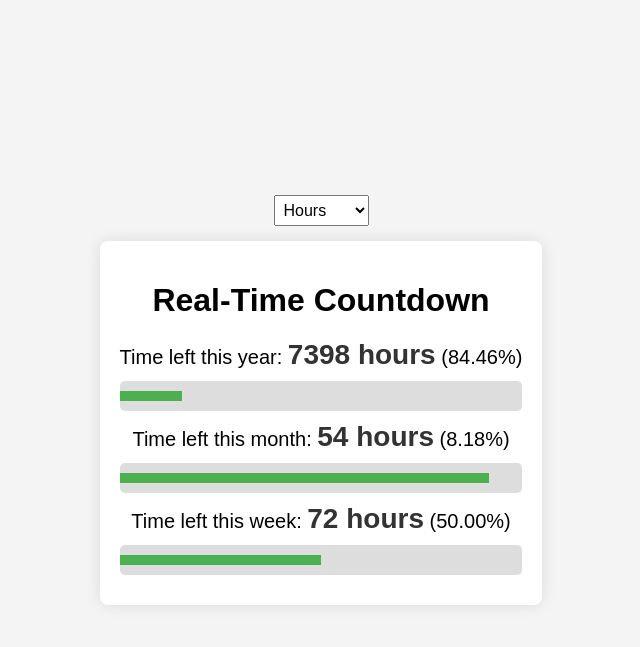
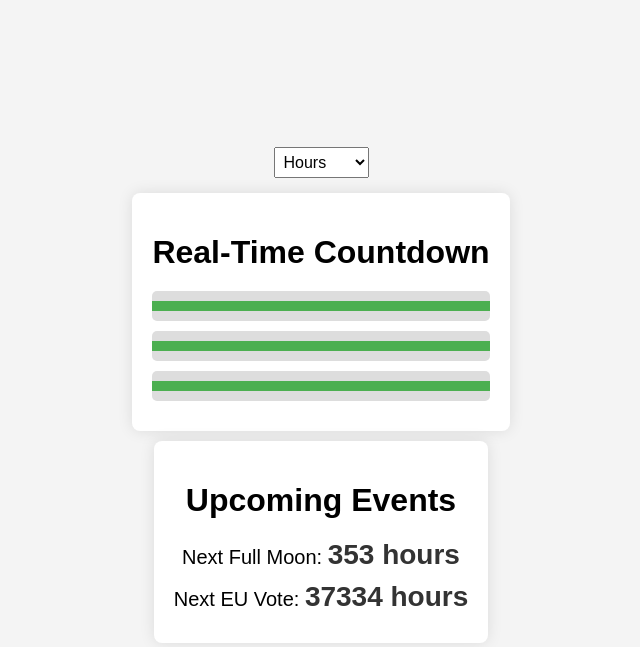
Before and after one commit to dutch-byte/dutch-byte.github.io, a plain HTML site: page index.html in a window 1280 px wide. Shown: the whole page, without its empty margins (319-959 px from the left). Drawn offline with Linux system fonts and the light colour scheme.

Commit message:
Update index.html

```diff
--- a/index.html
+++ b/index.html
@@ -14,6 +14,7 @@
             height: 100vh;
             margin: 0;
             flex-direction: column;
+            overflow-y: auto;
         }
         .countdown {
             text-align: center;
@@ -21,6 +22,7 @@
             border-radius: 8px;
             padding: 20px;
             box-shadow: 0 0 15px rgba(0, 0, 0, 0.1);
+            margin-bottom: 10px;
         }
         .countdown h1 {
             margin-bottom: 20px;
@@ -71,58 +73,64 @@
         <div class="progress-bar"><div id="week-progress" class="progress"></div></div>
     </div>
 
+    <div class="countdown">
+        <h1>Upcoming Events</h1>
+        <div id="full-moon"></div>
+        <div id="sunset"></div>
+        <div id="sunrise"></div>
+        <div id="eu-vote"></div>
+    </div>
+
     <script>
+        function getNextFullMoon() {
+            const lunarCycle = 29.53 * 24 * 60 * 60 * 1000;
+            const knownFullMoon = new Date(2024, 0, 25);
+            let nextFullMoon = new Date(knownFullMoon);
+            while (nextFullMoon < new Date()) {
+                nextFullMoon = new Date(nextFullMoon.getTime() + lunarCycle);
+            }
+            return nextFullMoon;
+        }
+
+        function getNextEUVote() {
+            return new Date(2029, 5, 1, 8, 0, 0);
+        }
+
         function updateCountdown() {
             const now = new Date();
-            const startOfYear = new Date(now.getFullYear(), 0, 1);
-            const startOfMonth = new Date(now.getFullYear(), now.getMonth(), 1);
-            const startOfWeek = new Date(now);
-            startOfWeek.setDate(now.getDate() - now.getDay());
-
-            const endOfYear = new Date(now.getFullYear(), 11, 31, 23, 59, 59);
-            const endOfMonth = new Date(now.getFullYear(), now.getMonth() + 1, 0, 23, 59, 59);
-            const endOfWeek = new Date(startOfWeek);
-            endOfWeek.setDate(startOfWeek.getDate() + 6);
-
-            const totalMillisecondsInYear = endOfYear - startOfYear;
-            const totalMillisecondsInMonth = endOfMonth - startOfMonth;
-            const totalMillisecondsInWeek = endOfWeek - startOfWeek;
-
-            const elapsedMillisecondsInYear = now - startOfYear;
-            const elapsedMillisecondsInMonth = now - startOfMonth;
-            const elapsedMillisecondsInWeek = now - startOfWeek;
-
-            const remainingMillisecondsInYear = totalMillisecondsInYear - elapsedMillisecondsInYear;
-            const remainingMillisecondsInMonth = totalMillisecondsInMonth - elapsedMillisecondsInMonth;
-            const remainingMillisecondsInWeek = totalMillisecondsInWeek - elapsedMillisecondsInWeek;
-
             const unit = document.getElementById("unit-selector").value;
-            let timeUnit = "hours";
             let divider = 1000 * 60 * 60;
+            let unitLabel = "hours";
 
             if (unit === "days") {
                 divider = 1000 * 60 * 60 * 24;
-                timeUnit = "days";
+                unitLabel = "days";
             } else if (unit === "seconds") {
                 divider = 1000;
-                timeUnit = "seconds";
+                unitLabel = "seconds";
             }
 
-            const remainingTimeInYear = Math.floor(remainingMillisecondsInYear / divider);
-            const remainingTimeInMonth = Math.floor(remainingMillisecondsInMonth / divider);
-            const remainingTimeInWeek = Math.floor(remainingMillisecondsInWeek / divider);
+            function formatTimeLeft(targetDate) {
+                return Math.floor((targetDate - now) / divider);
+            }
 
-            const yearPercentage = (elapsedMillisecondsInYear / totalMillisecondsInYear) * 100;
-            const monthPercentage = (elapsedMillisecondsInMonth / totalMillisecondsInMonth) * 100;
-            const weekPercentage = (elapsedMillisecondsInWeek / totalMillisecondsInWeek) * 100;
+            const fullMoonDate = getNextFullMoon();
+            const euVoteDate = getNextEUVote();
 
-            document.getElementById('year').innerHTML = `Time left this year: <span>${remainingTimeInYear} ${timeUnit}</span> (${(100 - yearPercentage).toFixed(2)}%)`;
-            document.getElementById('month').innerHTML = `Time left this month: <span>${remainingTimeInMonth} ${timeUnit}</span> (${(100 - monthPercentage).toFixed(2)}%)`;
-            document.getElementById('week').innerHTML = `Time left this week: <span>${remainingTimeInWeek} ${timeUnit}</span> (${(100 - weekPercentage).toFixed(2)}%)`;
+            document.getElementById('full-moon').innerHTML = `Next Full Moon: <span>${formatTimeLeft(fullMoonDate)} ${unitLabel}</span>`;
+            document.getElementById('eu-vote').innerHTML = `Next EU Vote: <span>${formatTimeLeft(euVoteDate)} ${unitLabel}</span>`;
 
-            document.getElementById('year-progress').style.width = `${yearPercentage}%`;
-            document.getElementById('month-progress').style.width = `${monthPercentage}%`;
-            document.getElementById('week-progress').style.width = `${weekPercentage}%`;
+            function getSunTimes(lat, lon) {
+                const times = new Date();
+                const sunrise = new Date(times.setHours(6, 30, 0, 0));
+                const sunset = new Date(times.setHours(18, 30, 0, 0));
+                document.getElementById('sunrise').innerHTML = `Next Sunrise: <span>${formatTimeLeft(sunrise)} ${unitLabel}</span>`;
+                document.getElementById('sunset').innerHTML = `Next Sunset: <span>${formatTimeLeft(sunset)} ${unitLabel}</span>`;
+            }
+
+            navigator.geolocation.getCurrentPosition((position) => {
+                getSunTimes(position.coords.latitude, position.coords.longitude);
+            });
         }
 
         document.getElementById("unit-selector").addEventListener("change", updateCountdown);
```
